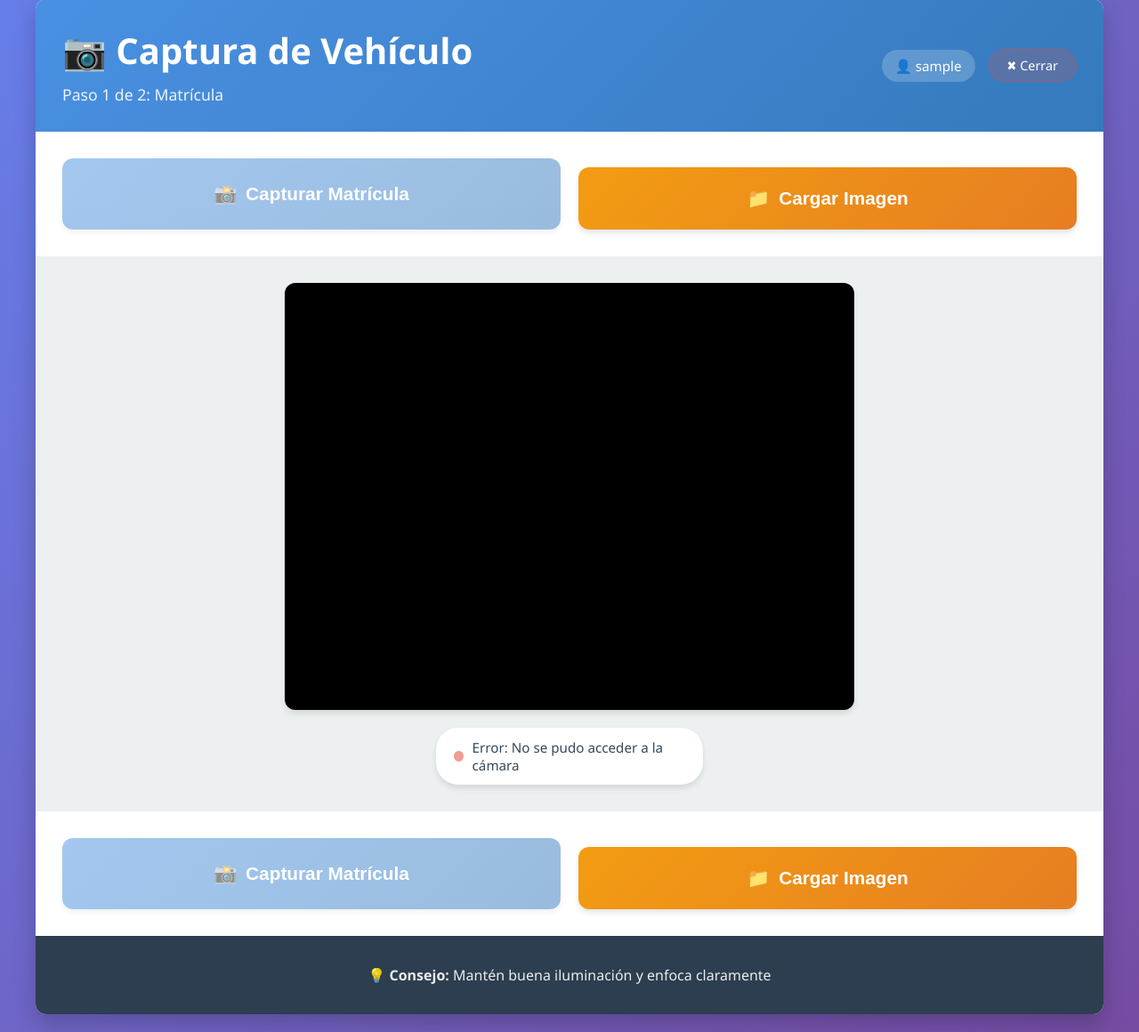
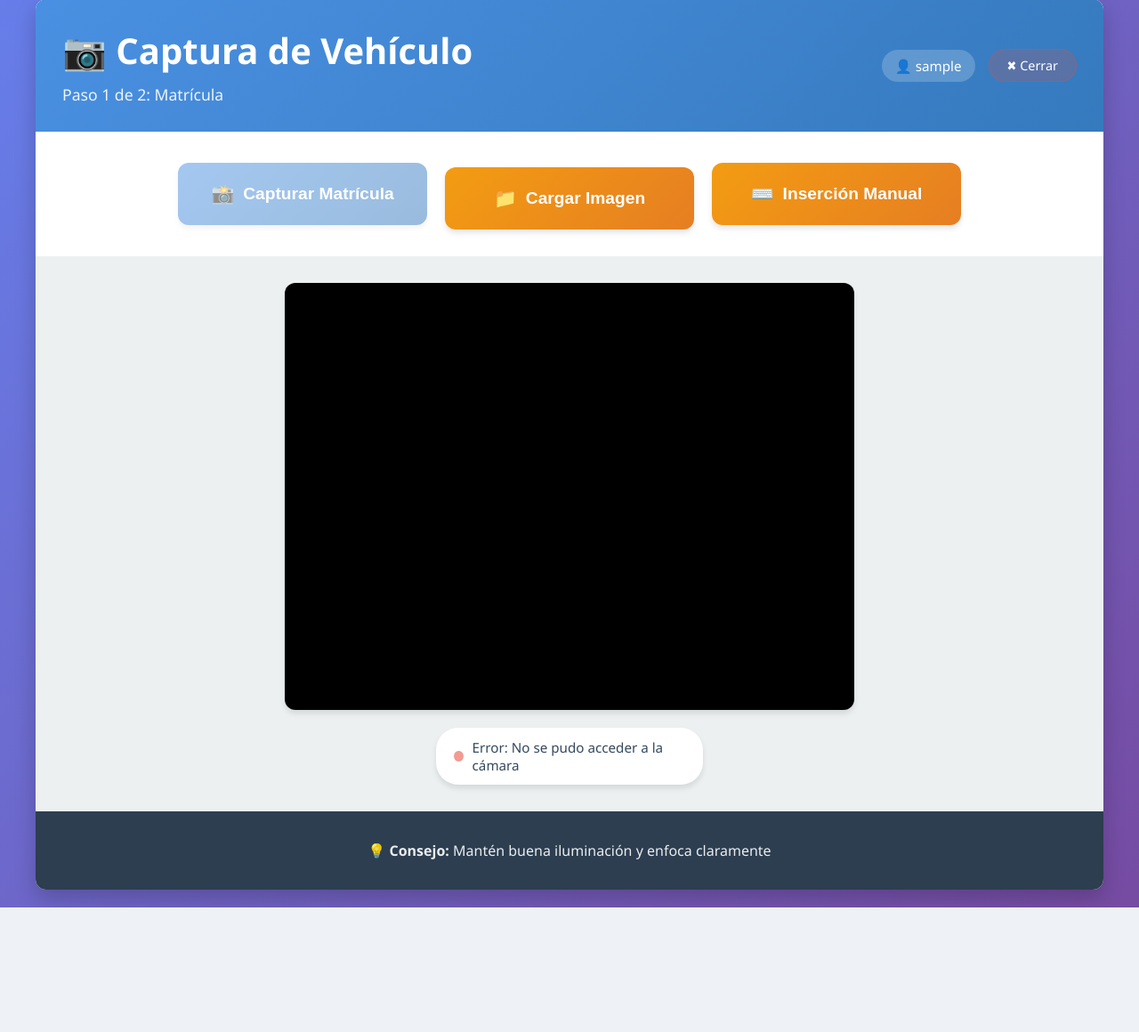
Before and after one commit to mpachecodynamizatic/Python_Matriculas, a Flask app: page /captura in a window 1280 px wide. Shown: the part 21-1181 px from the top of the page at 89% size. After the commit the page ends 1041 px from the top, so only its background shows below. Run offline with Flask 3, Linux system fonts and the light colour scheme; the visitor is signed in with stand-in values (Sample User, id 1).

Commit message:
Eliminar botones duplicados y uniformizar tamaño de botones en captura

```diff
--- a/static/css/style.css
+++ b/static/css/style.css
@@ -174,10 +174,10 @@
     padding: 30px;
     justify-content: center;
     flex-wrap: wrap;
+    align-items: center;
 }
 
 .btn {
-    flex: 1;
     min-width: 200px;
     padding: 18px 30px;
     border: none;
@@ -187,14 +187,14 @@
     cursor: pointer;
     transition: all 0.3s ease;
     box-shadow: var(--shadow);
-    display: flex;
+    display: inline-flex;
     align-items: center;
     justify-content: center;
     gap: 10px;
 }
 
 .btn-icon {
-    font-size: 1.5rem;
+    font-size: 1.3rem;
 }
 
 .btn-primary {
@@ -757,11 +757,15 @@
 }
 
 .btn-large {
-    font-size: 1.3rem !important;
-    padding: 20px 50px !important;
-    min-width: 300px;
-    height: auto;
-    min-height: 70px;
+    font-size: 1.2rem !important;
+    padding: 18px 40px !important;
+    min-width: 280px !important;
+    max-width: 280px !important;
+    height: 70px !important;
+    display: inline-flex !important;
+    align-items: center !important;
+    justify-content: center !important;
+    white-space: nowrap !important;
 }
 
 .resultados-temp {
--- a/templates/captura.html
+++ b/templates/captura.html
@@ -78,18 +78,6 @@
             </button>
         </div>
 
-        <!-- Botones de captura y carga -->
-        <div class="button-section">
-            <button id="btn-capturar" class="btn btn-primary btn-large" disabled>
-                <span class="btn-icon">📸</span>
-                <span id="btn-texto">Capturar Matrícula</span>
-            </button>
-            <button id="btn-cargar" class="btn btn-secondary btn-large">
-                <span class="btn-icon">📁</span>
-                <span>Cargar Imagen</span>
-            </button>
-        </div>
-
         <!-- Resultados temporales -->
         <div id="resultados-temp" class="resultados-temp" style="display: none;">
             <div class="resultado-item">
```
